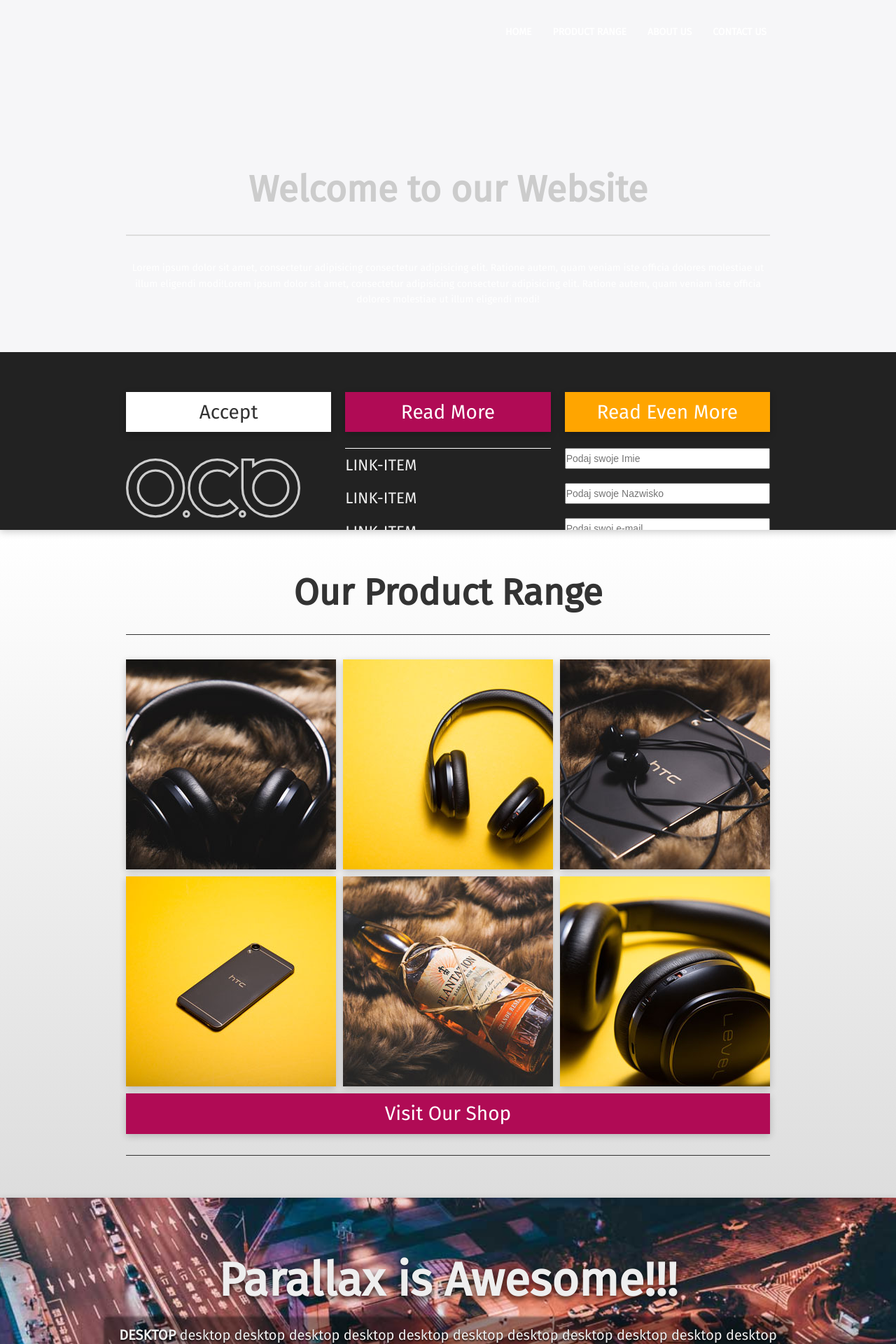
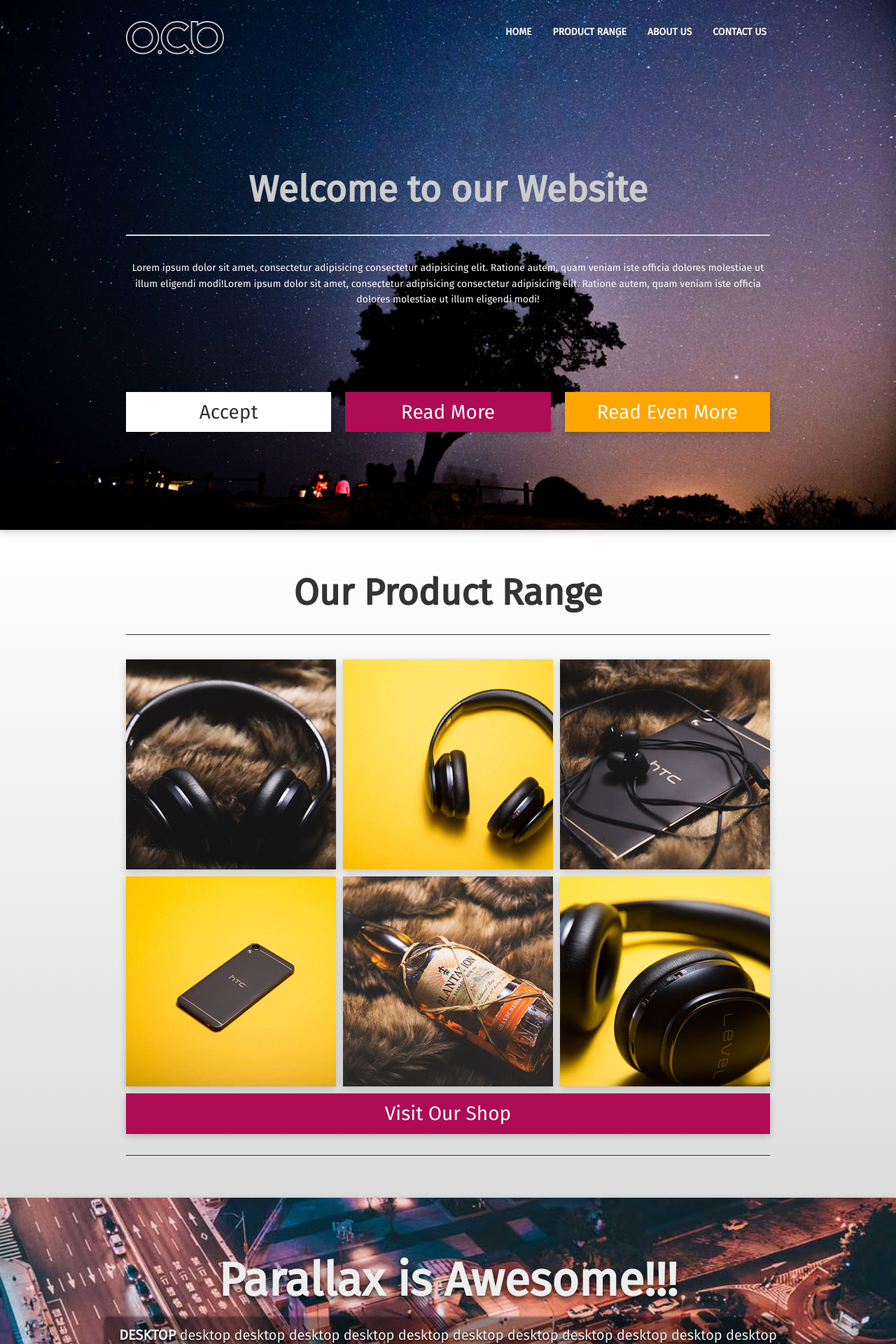
Before and after one commit to OziOcb/18_elo, a Jekyll site: the page built from index.html, in a window 1280 px wide. Shown: the top 1920 px of the page at 70% size. Built offline with Jekyll 4.4.1, drawn with Linux system fonts in a browser that asks for light colours; nearby versions of some CDN libraries; Markdown is read by kramdown in place of the engine named in the settings.

Commit message:
links repair - another try

```diff
--- a/_config.yml
+++ b/_config.yml
@@ -1,3 +1,4 @@
 name: Ozi Ocb
 markdown: redcarpet
 exclude: ["node_modules", "gulpfile.js", "package.json"]
+include: [global-config]
--- a/assets/css/3-sections/_header.sass
+++ b/assets/css/3-sections/_header.sass
@@ -22,7 +22,7 @@
     width: 100%
     height: 100%
     background:
-      image: url("{{site.baseurl}}/assets/img/header-bg.jpg")
+      image: url("/assets/img/header-bg.jpg")
       size: cover
       repeat: no-repeat
       position: center bottom
@@ -50,7 +50,7 @@
     margin-top: 30px
     margin-left: 10px
     background:
-      image: url("{{site.baseurl}}/assets/img/ocb-6.svg")
+      image: url("/assets/img/ocb-6.svg")
       size: 140px
       repeat: no-repeat
       position: center top
--- a/assets/css/main.css
+++ b/assets/css/main.css
@@ -523,7 +523,7 @@
   .header__bg-img {
     width: 100%;
     height: 100%;
-    background-image: url("{{site.baseurl}}/assets/img/header-bg.jpg");
+    background-image: url("/assets/img/header-bg.jpg");
     background-size: cover;
     background-repeat: no-repeat;
     background-position: center bottom; }
@@ -554,7 +554,7 @@
     height: 48px;
     margin-top: 30px;
     margin-left: 10px;
-    background-image: url("{{site.baseurl}}/assets/img/ocb-6.svg");
+    background-image: url("/assets/img/ocb-6.svg");
     background-size: 140px;
     background-repeat: no-repeat;
     background-position: center top;
```
Also changed, not shown: 3 other files.
